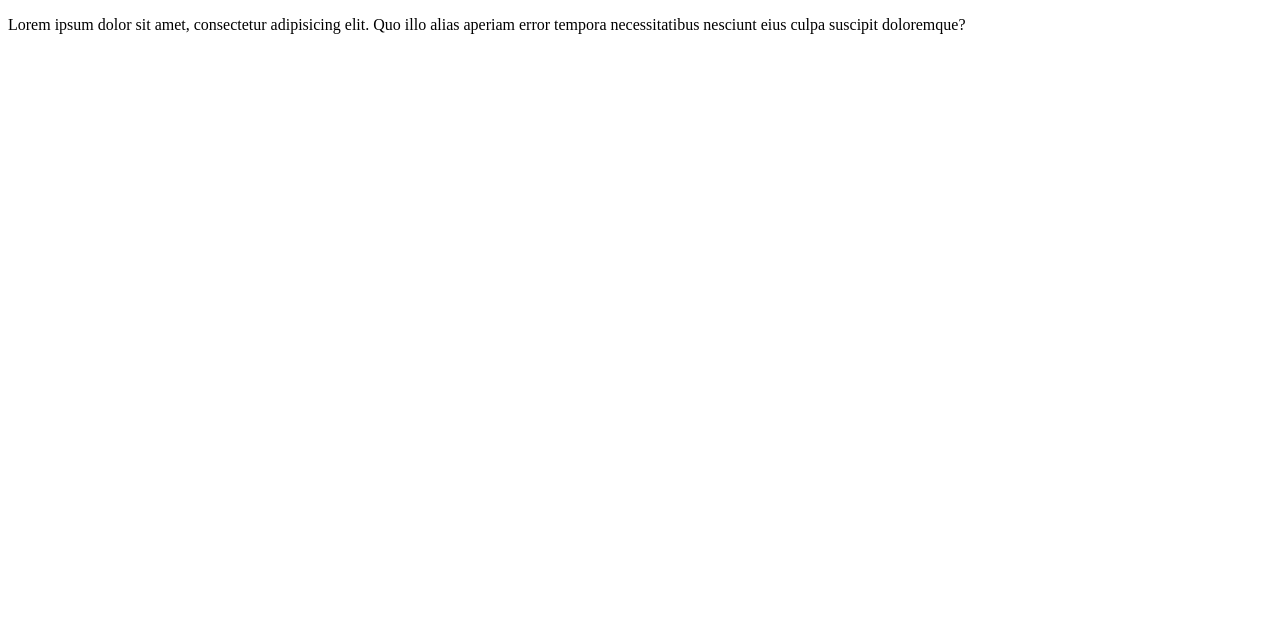
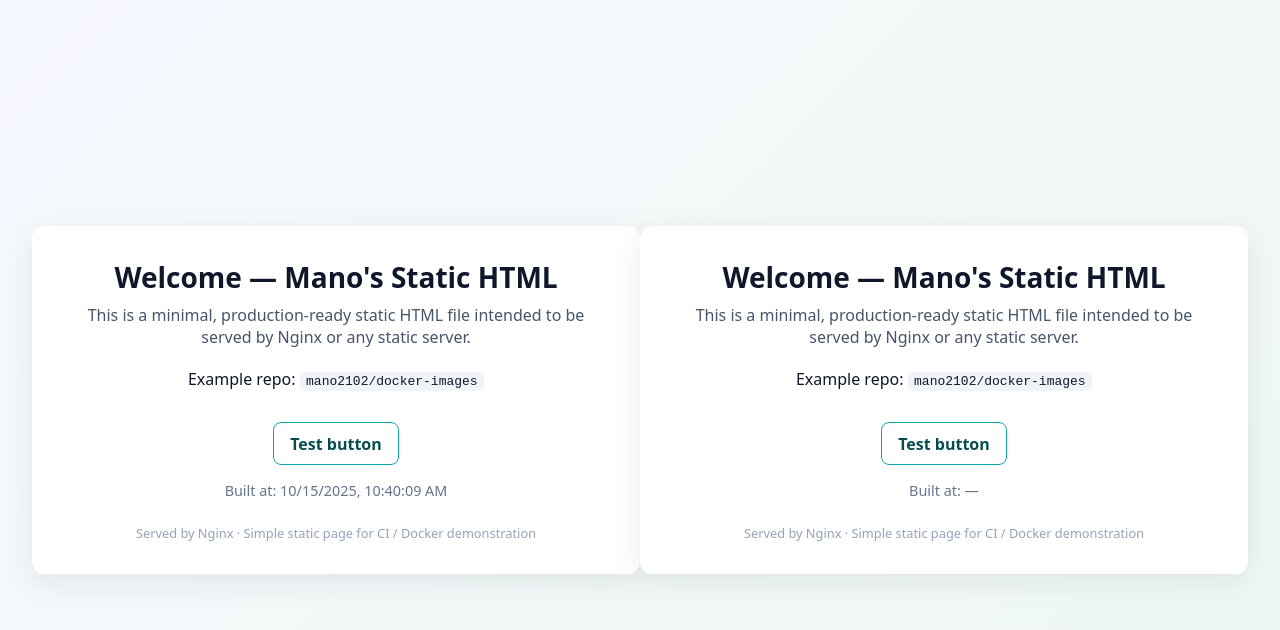
Before and after one commit to freak-18/cicd, a plain HTML site: page index.html in a window 1280 px wide. Drawn offline with Linux system fonts and the light colour scheme.

Commit message:
new update

```diff
--- a/index.html
+++ b/index.html
@@ -1,11 +1,142 @@
-<!DOCTYPE html>
+<!doctype html>
 <html lang="en">
 <head>
-    <meta charset="UTF-8">
-    <meta name="viewport" content="width=device-width, initial-scale=1.0">
-    <title>Document</title>
+  <meta charset="utf-8" />
+  <meta name="viewport" content="width=device-width,initial-scale=1" />
+  <title>Mano - Simple HTML App</title>
+  <style>
+    * { box-sizing: border-box; }
+    body {
+      font-family: system-ui, -apple-system, "Segoe UI", Roboto, "Helvetica Neue", Arial;
+      margin: 0;
+      min-height: 100vh;
+      display: flex;
+      align-items: center;
+      justify-content: center;
+      background: linear-gradient(135deg,#f6f8ff,#eef7f1);
+      color: #0f172a;
+      padding: 2rem;
+    }
+    .card {
+      max-width: 900px;
+      width: 100%;
+      background: white;
+      border-radius: 12px;
+      box-shadow: 0 8px 30px rgba(16,24,40,0.08);
+      padding: 2rem;
+      text-align: center;
+    }
+    h1 { margin: 0 0 0.5rem; font-size: 1.75rem; }
+    p.lead { margin: 0 0 1.25rem; color: #475569; }
+    .meta { margin-top: 1rem; font-size: .9rem; color: #64748b; }
+    .btn {
+      display: inline-block;
+      margin-top: 1rem;
+      padding: .6rem 1rem;
+      border-radius: 8px;
+      text-decoration: none;
+      font-weight: 600;
+      border: 1px solid #0ea5a4;
+      color: #064e4e;
+    }
+    footer { margin-top: 1.5rem; font-size: .8rem; color: #94a3b8; }
+    code { background:#f1f5f9; padding:.15rem .4rem; border-radius:6px; }
+  </style>
 </head>
 <body>
-    <p>Lorem ipsum dolor sit amet, consectetur adipisicing elit. Quo illo alias aperiam error tempora necessitatibus nesciunt eius culpa suscipit doloremque?</p>
+  <div class="card">
+    <h1>Welcome — Mano's Static HTML</h1>
+    <p class="lead">This is a minimal, production-ready static HTML file intended to be served by Nginx or any static server.</p>
+
+    <p>
+      Example repo: <code>mano2102/docker-images</code>
+    </p>
+
+    <a class="btn" href="#" onclick="alert('Deployed via CI ✅')">Test button</a>
+
+    <div class="meta">
+      Built at: <span id="builtAt">—</span>
+    </div>
+
+    <footer>
+      Served by Nginx · Simple static page for CI / Docker demonstration
+    </footer>
+  </div>
+
+  <script>
+    // friendly built time display (local)
+    document.getElementById('builtAt').textContent = new Date().toLocaleString();
+  </script>
 </body>
 </html>
+<!doctype html>
+<html lang="en">
+<head>
+  <meta charset="utf-8" />
+  <meta name="viewport" content="width=device-width,initial-scale=1" />
+  <title>Mano - Simple HTML App</title>
+  <style>
+    * { box-sizing: border-box; }
+    body {
+      font-family: system-ui, -apple-system, "Segoe UI", Roboto, "Helvetica Neue", Arial;
+      margin: 0;
+      min-height: 100vh;
+      display: flex;
+      align-items: center;
+      justify-content: center;
+      background: linear-gradient(135deg,#f6f8ff,#eef7f1);
+      color: #0f172a;
+      padding: 2rem;
+    }
+    .card {
+      max-width: 900px;
+      width: 100%;
+      background: white;
+      border-radius: 12px;
+      box-shadow: 0 8px 30px rgba(16,24,40,0.08);
+      padding: 2rem;
+      text-align: center;
+    }
+    h1 { margin: 0 0 0.5rem; font-size: 1.75rem; }
+    p.lead { margin: 0 0 1.25rem; color: #475569; }
+    .meta { margin-top: 1rem; font-size: .9rem; color: #64748b; }
+    .btn {
+      display: inline-block;
+      margin-top: 1rem;
+      padding: .6rem 1rem;
+      border-radius: 8px;
+      text-decoration: none;
+      font-weight: 600;
+      border: 1px solid #0ea5a4;
+      color: #064e4e;
+    }
+    footer { margin-top: 1.5rem; font-size: .8rem; color: #94a3b8; }
+    code { background:#f1f5f9; padding:.15rem .4rem; border-radius:6px; }
+  </style>
+</head>
+<body>
+  <div class="card">
+    <h1>Welcome — Mano's Static HTML</h1>
+    <p class="lead">This is a minimal, production-ready static HTML file intended to be served by Nginx or any static server.</p>
+
+    <p>
+      Example repo: <code>mano2102/docker-images</code>
+    </p>
+
+    <a class="btn" href="#" onclick="alert('Deployed via CI ✅')">Test button</a>
+
+    <div class="meta">
+      Built at: <span id="builtAt">—</span>
+    </div>
+
+    <footer>
+      Served by Nginx · Simple static page for CI / Docker demonstration
+    </footer>
+  </div>
+
+  <script>
+    // friendly built time display (local)
+    document.getElementById('builtAt').textContent = new Date().toLocaleString();
+  </script>
+</body>
+</html>
```
Also changed, not shown: 2 other files.
